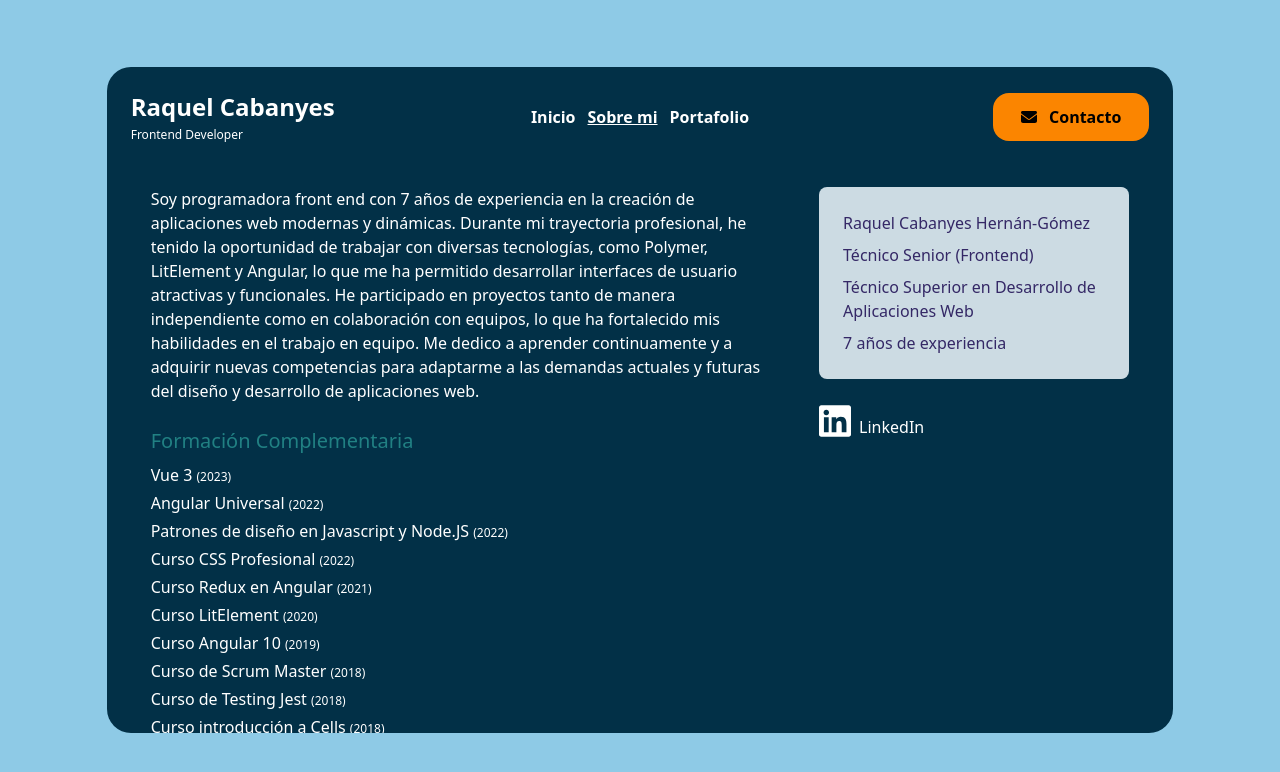
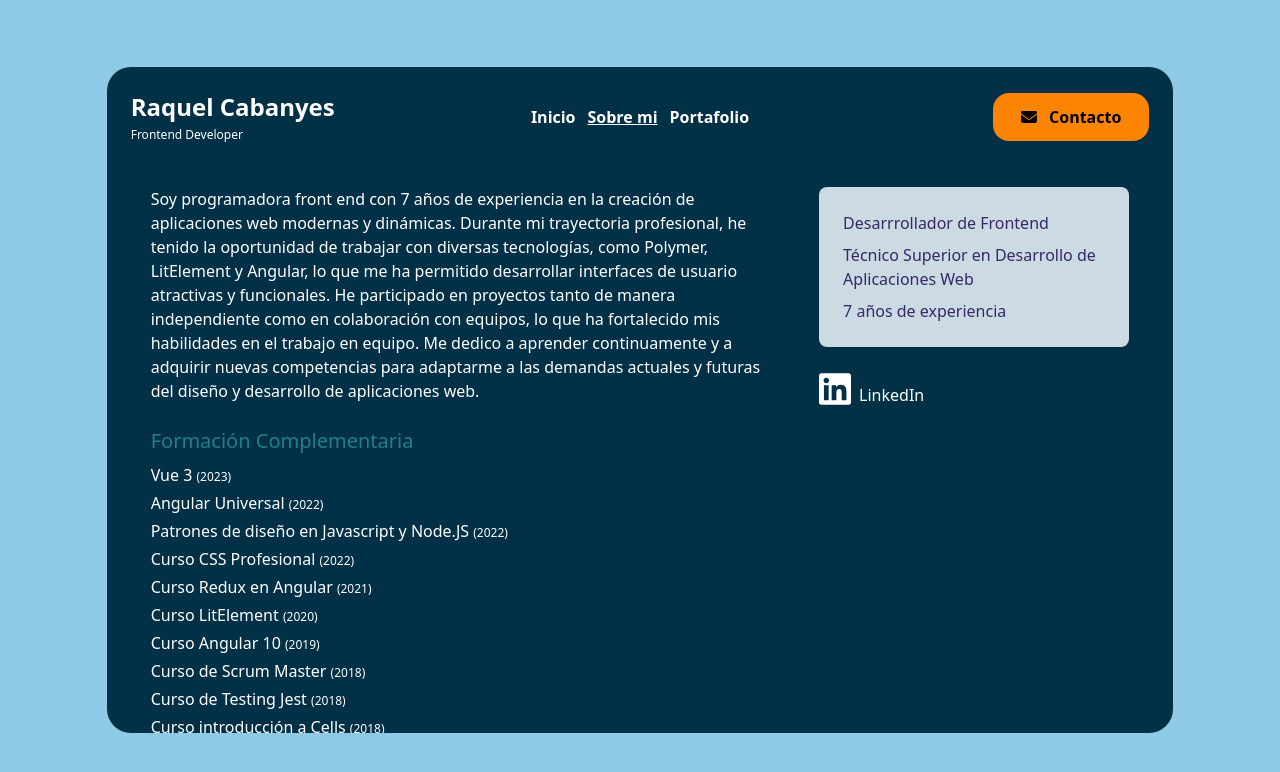
Before and after one commit to raquelCabanyes/personal-portfolio, an Angular app: page /about in a window 1280 px wide. Shown: the top 772 px of the page. Built offline with nearby package versions, Linux system fonts and the light colour scheme.

Commit message:
Change text in the about section

```diff
--- a/src/app/page/about/about.component.html
+++ b/src/app/page/about/about.component.html
@@ -44,8 +44,7 @@
   </div>
   <div class="w-1/3 pl-4">
     <div class="flex flex-col rounded-lg p-6 bg-quinquenary text-[#342866]">
-      <div>Raquel Cabanyes Hernán-Gómez</div>
-      <div class="pt-2">Técnico Senior (Frontend)</div>
+      <div>Desarrrollador de Frontend</div>
       <div class="pt-2">Técnico Superior en Desarrollo de Aplicaciones Web</div>
       <div class="pt-2">7 años de experiencia</div>
     </div>
```
